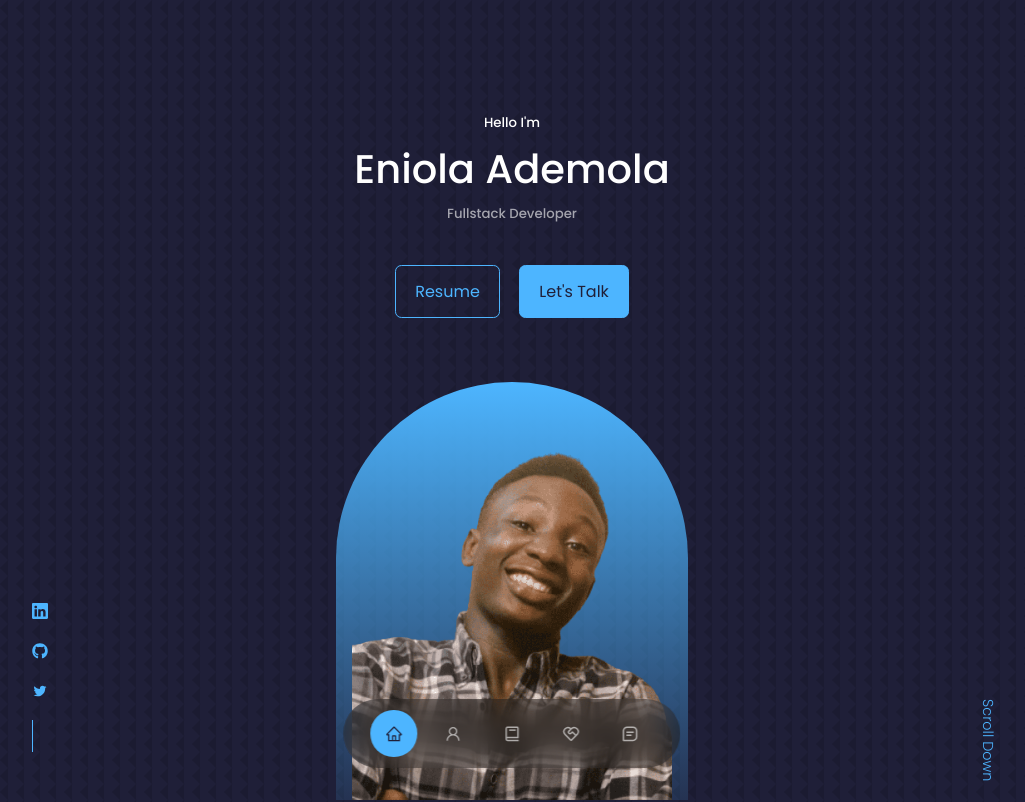
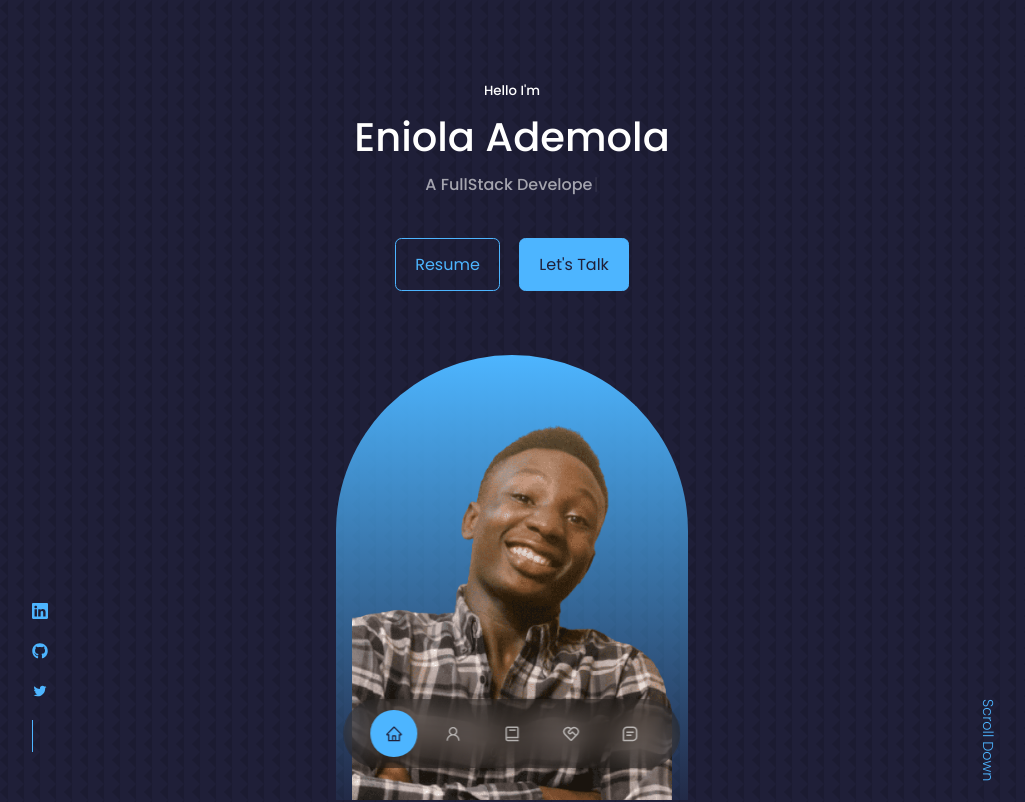
Before and after one commit to EniolaAdemola/react-portfolio-v1, a React (Create React App) app: page / in a window 1280 px wide. Shown: the top 802 px of the page, without its empty margins (128-1153 px from the left). Built offline with nearby package versions, Linux system fonts and the light colour scheme.

Commit message:
add typewriter effect

```diff
--- a/package.json
+++ b/package.json
@@ -12,6 +12,7 @@
     "react-icons": "^4.4.0",
     "react-scripts": "5.0.1",
     "swiper": "^8.3.2",
+    "typewriter-effect": "^2.19.0",
     "web-vitals": "^2.1.4"
   },
   "scripts": {
--- a/src/components/header/Header.jsx
+++ b/src/components/header/Header.jsx
@@ -3,6 +3,7 @@ import "./header.css";
 import CTA from "./CTA";
 import ME from "../../asssets/eniola.png";
 import HeaderSocials from "./HeaderSocials";
+import Typewriter from "typewriter-effect";
 
 const header = () => {
 	return (
@@ -10,7 +11,22 @@ const header = () => {
 			<div className="container header__container">
 				<h5>Hello I'm</h5>
 				<h1>Eniola Ademola</h1>
-				<h5 className="text-light">Fullstack Developer</h5>
+				<h4 className="text-light">
+					<Typewriter
+						options={{
+							strings: [
+								"A FullStack Developer💻",
+								"I build things for the web🌐",
+								"Currrently learning MERN Stack💻",
+								"I’m looking to collaborate for Dev Projects",
+								"Life Hack: Learn new tech 🔥 and share what you have learned 🎉",
+							],
+							autoStart: true,
+							loop: true,
+							pauseFor: 2500,
+						}}
+					/>
+				</h4>
 				<CTA />
 				<HeaderSocials />
 				<div className="me">
--- a/src/components/header/header.css
+++ b/src/components/header/header.css
@@ -1,6 +1,6 @@
 header {
     height: 100vh;
-    padding-top: 7rem;
+    padding-top: 5rem;
     overflow: hidden;
 }
 
```
Also changed, not shown: 1 other file (tests, documents, lock files or other folders).
